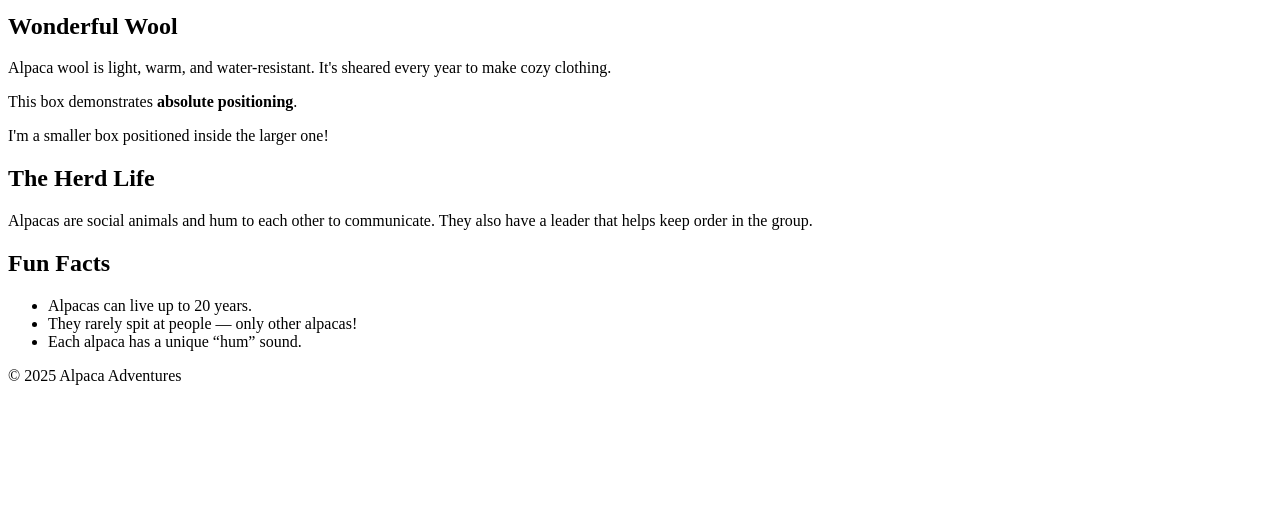
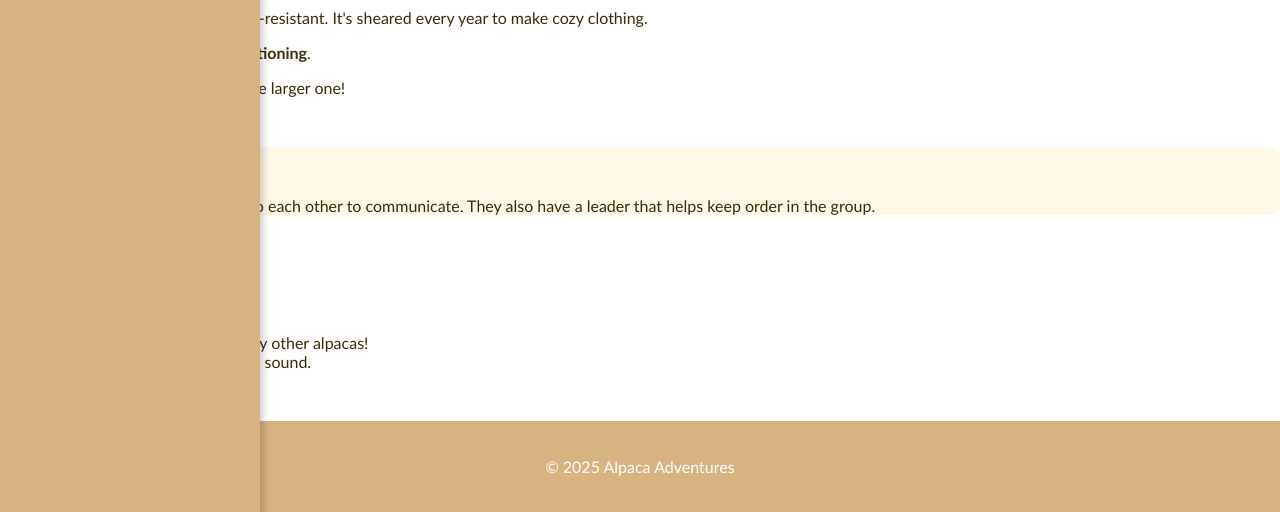
Before and after one commit to chickenmcmuffine-bit/troubleshooting, a plain HTML site: page index.html in a window 1280 px wide. Shown: the part 292-804 px from the top of the page. Drawn offline with Linux system fonts and the light colour scheme.

Commit message:
Change stylesheet link from alpalca.css to more.css

```diff
--- a/index.html
+++ b/index.html
@@ -4,7 +4,7 @@
         <meta charset="UTF-8">
         <meta name="viewport" content="width=device-width, initial-scale=1.0">
         <title>Alpaca Adventures</title>
-        <link rel="stylesheet" href="alpalca.css" type="text/css"/>
+        <link rel="stylesheet" href="more.css" type="text/css"/>
     </head>
     <body>
         <div id="sidebar">
```
